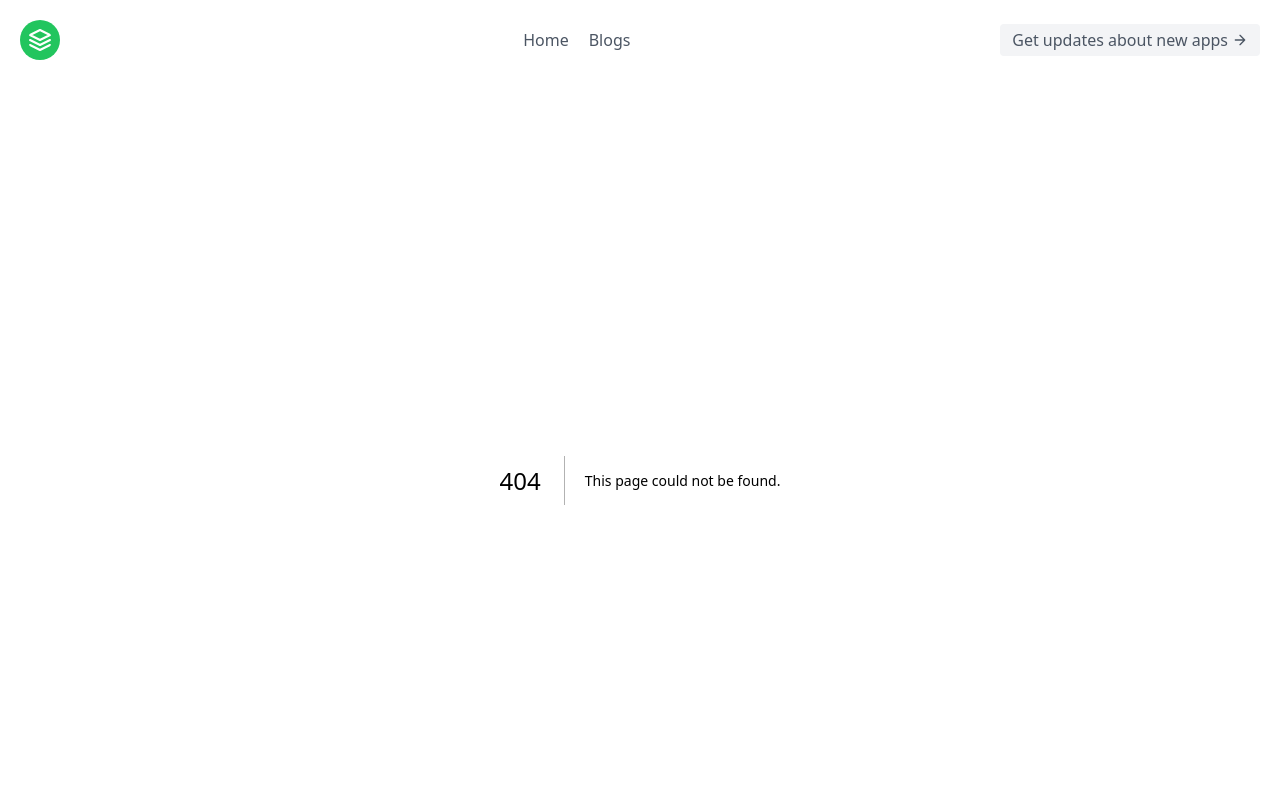
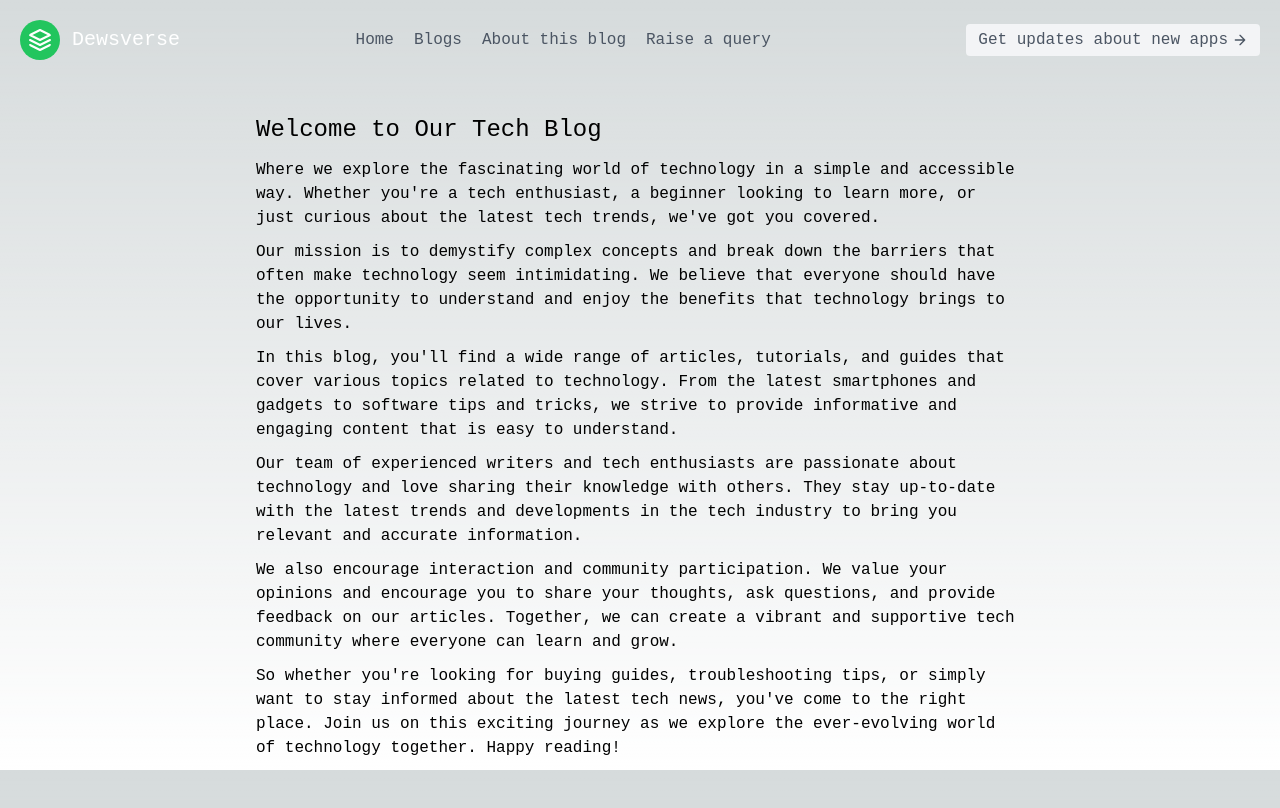
Before and after one commit to Anas-Dew/nextjs-blog, a Next.js app: page /about in a window 1280 px wide. Before the commit this address had no page. Shown: the top 808 px of the page. Built offline with nearby package versions, Linux system fonts and the light colour scheme.

Commit message:
Contact Page added

```diff
--- a/pages/Navbar.js
+++ b/pages/Navbar.js
@@ -2,6 +2,7 @@ import Link from 'next/link'
 import React from 'react'
 
 const Navbar = () => {
+
     return (
         <header className="text-gray-600 body-font">
             <div className="container mx-auto flex flex-wrap p-5 flex-col md:flex-row items-center">
@@ -14,6 +15,8 @@ const Navbar = () => {
                 <nav className="md:ml-auto md:mr-auto flex flex-wrap items-center text-base justify-center">
                     <Link href={'/'} className="mr-5 hover:text-white">Home</Link>
                     <Link href={'/blogs'} className="mr-5 hover:text-white">Blogs</Link>
+                    <Link href={'/about'} className="mr-5 hover:text-white">About this blog</Link>
+                    <Link href={'/contact'} className="mr-5 hover:text-white">Raise a query</Link>
                 </nav>
                 <button className="inline-flex items-center bg-gray-100 border-0 py-1 px-3 focus:outline-none hover:bg-gray-200 rounded text-base mt-4 md:mt-0">Get updates about new apps
                     <svg fill="none" stroke="currentColor" strokeLinecap="round" strokeLinejoin="round" strokeWidth="2" className="w-4 h-4 ml-1" viewBox="0 0 24 24">
--- /dev/null
+++ b/pages/about.js
@@ -0,0 +1,43 @@
+import React from 'react'
+import styles from "../styles/About.module.css"
+const About = () => {
+    return (
+        <div className={styles.aboutDiv}>
+            <h1>Welcome to Our Tech Blog</h1>
+            <p>
+                Where we explore the fascinating world of technology in a simple and accessible way.
+                Whether you're a tech enthusiast, a beginner looking to learn more, or just curious about the latest tech trends, we've got you covered.
+            </p>
+
+            <p>
+                Our mission is to demystify complex concepts and break down the barriers that often make technology seem intimidating.
+                We believe that everyone should have the opportunity to understand and enjoy the benefits that technology brings to our lives.
+            </p>
+
+            <p>
+                In this blog, you'll find a wide range of articles, tutorials, and guides that cover various topics related to technology.
+                From the latest smartphones and gadgets to software tips and tricks, we strive to provide informative and engaging content that is easy to understand.
+            </p>
+
+            <p>
+                Our team of experienced writers and tech enthusiasts are passionate about technology and love sharing their knowledge with others.
+                They stay up-to-date with the latest trends and developments in the tech industry to bring you relevant and accurate information.
+            </p>
+
+            <p>
+                We also encourage interaction and community participation.
+                We value your opinions and encourage you to share your thoughts, ask questions, and provide feedback on our articles.
+                Together, we can create a vibrant and supportive tech community where everyone can learn and grow.
+            </p>
+
+            <p>
+                So whether you're looking for buying guides, troubleshooting tips, or simply want to stay informed about the latest tech news, you've come to the right place.
+                Join us on this exciting journey as we explore the ever-evolving world of technology together.
+                Happy reading!
+            </p>
+        </div>
+
+    )
+}
+
+export default About
--- a/pages/blogs.js
+++ b/pages/blogs.js
@@ -1,8 +1,8 @@
 import React, { useEffect, useState } from 'react'
 import Link from 'next/link'
-import { Inter } from 'next/font/google'
+// import { Inter } from 'next/font/google'
 import axios from 'axios'
-const inter = Inter({ subsets: ['latin'] })
+// const inter = Inter({ subsets: ['latin'] })
 const Blogs = (props) => {
     console.log(props);
     const [Blogs, setBlogs] = useState(props.data)
@@ -17,7 +17,7 @@ const Blogs = (props) => {
 
     return (
         <main
-            className={`flex min-h-screen flex-col items-center justify-between p-24 ${inter.className}`}
+            className={`flex min-h-screen flex-col items-center justify-between p-24 `}
         >
             <div className="mb-32 grid text-center lg:mb-0 lg:grid-cols-4 lg:text-left">
                 {Blogs.map((blogItem) => {
--- /dev/null
+++ b/pages/contact.js
@@ -0,0 +1,28 @@
+import React from 'react'
+import styles from "../styles/Contact.module.css"
+import axios from 'axios'
+const Contact = () => {
+    const handleSubmit = () => {
+        let formData = {
+            "name": document.getElementById("name").value,
+            "email": document.getElementById("email").value,
+            "description": document.getElementById("description").value
+        }
+
+        let response = axios.post("/api/post_contact", formData)
+        response.then((res)=> {
+            alert(res.data.message)
+        })
+    }
+    return (
+        <div className={styles.contactForm}>
+            <h1>Raise a query</h1>
+            <input id='name' type="text" placeholder='Your name' />
+            <input type="email" placeholder='Your email' name="" id="email" />
+            <textarea name="description" placeholder='Explain your query' id="description" cols="30" rows="10"></textarea>
+            <button onClick={handleSubmit} type="submit" style={{ backgroundColor: "white", color: "black" }}>Submit</button>
+        </div>
+    )
+}
+
+export default Contact
--- a/pages/index.js
+++ b/pages/index.js
@@ -1,9 +1,7 @@
 import Image from 'next/image'
-import { Inter } from 'next/font/google'
 import Link from 'next/link'
 import Head from 'next/head'
 
-const inter = Inter({ subsets: ['latin'] })
 
 export default function Home() {
   return (<>
@@ -12,7 +10,7 @@ export default function Home() {
       <title>Dewsverse - by Anas Dew</title>
     </Head>
     <main
-      className={`flex min-h-screen flex-col items-center justify-between p-24 ${inter.className}`}
+      className={`flex min-h-screen flex-col items-center justify-between p-24 `}
     >
 
       <div className="mb-32 grid text-center lg:mb-0 lg:grid-cols-4 lg:text-left">
--- /dev/null
+++ b/styles/About.module.css
@@ -0,0 +1,11 @@
+.aboutDiv {
+    width: 60vw;
+    display: flex;
+    flex-direction: column;
+    margin: auto;
+    margin-top: 2rem;
+}
+
+.aboutDiv > p {
+
+}
--- /dev/null
+++ b/styles/Contact.module.css
@@ -0,0 +1,16 @@
+.contactForm {
+    display: flex;
+    justify-content: center;
+    flex-direction: column;
+    width: 40vw;
+    margin: auto;
+}
+.contactForm > * {
+    margin: 0.5rem;
+
+}
+.contactForm > input,.contactForm > textarea {
+    padding: 1rem;
+    caret-color: black;
+    color: black;
+}
--- a/styles/globals.css
+++ b/styles/globals.css
@@ -21,6 +21,7 @@ body {
   background: linear-gradient(to bottom,
       transparent,
       rgb(var(--background-end-rgb))) rgb(var(--background-start-rgb));
+  font-family: 'Courier New', Courier, monospace;
 }
 
 h1 {
```
Also changed, not shown: 1 other file (tests, documents, lock files or other folders).
